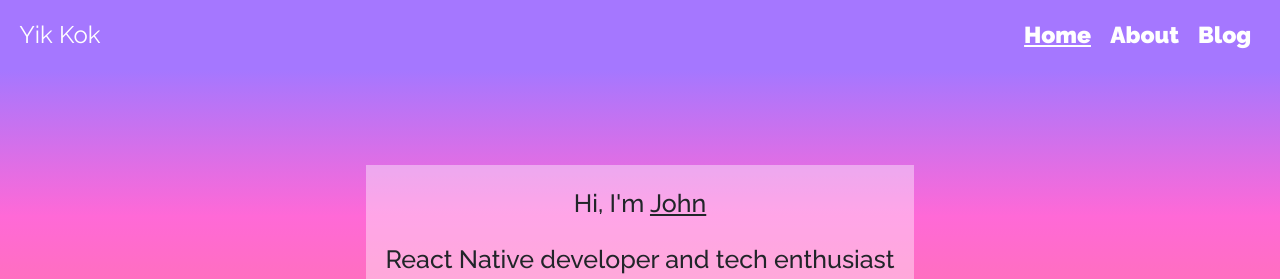
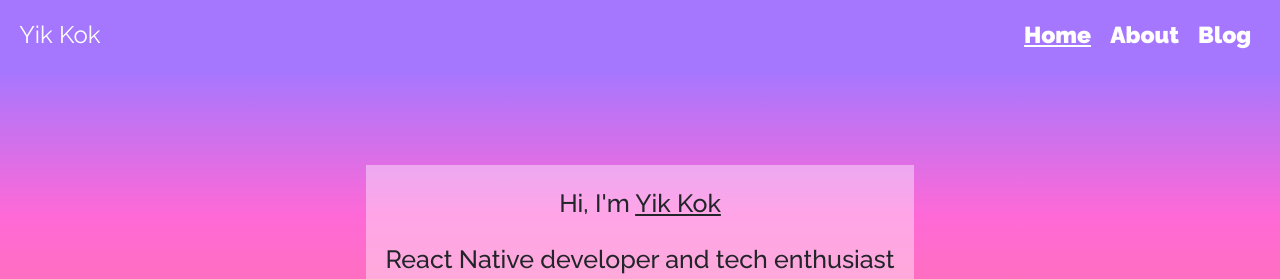
Before and after one commit to yk-yong/personal-website, a React (Create React App) app: page / in a window 1280 px wide. Shown: the top 279 px of the page. Built offline with nearby package versions, Linux system fonts and the light colour scheme; no server answers.

Commit message:
Name change

```diff
--- a/src/app/components/subs/IntroCard.jsx
+++ b/src/app/components/subs/IntroCard.jsx
@@ -11,7 +11,7 @@ export default class IntroCard extends Component<Props> {
       <div className={"d-flex flex-column align-items-center"}>
         <div className={"intro-sec text-center"}>
           <p>
-            Hi, I'm <u>John</u>
+            Hi, I'm <u>Yik Kok</u>
           </p>
           <p>React Native developer and tech enthusiast</p>
         </div>
```
